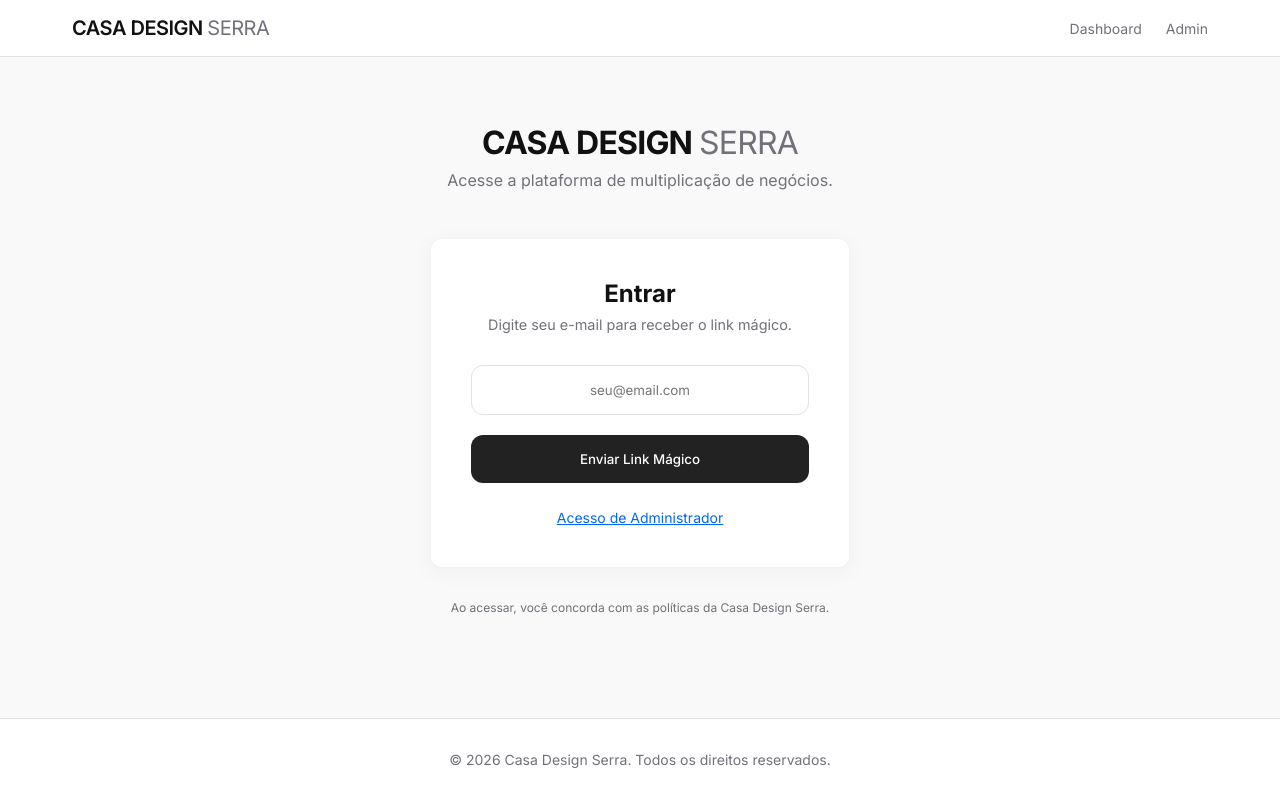
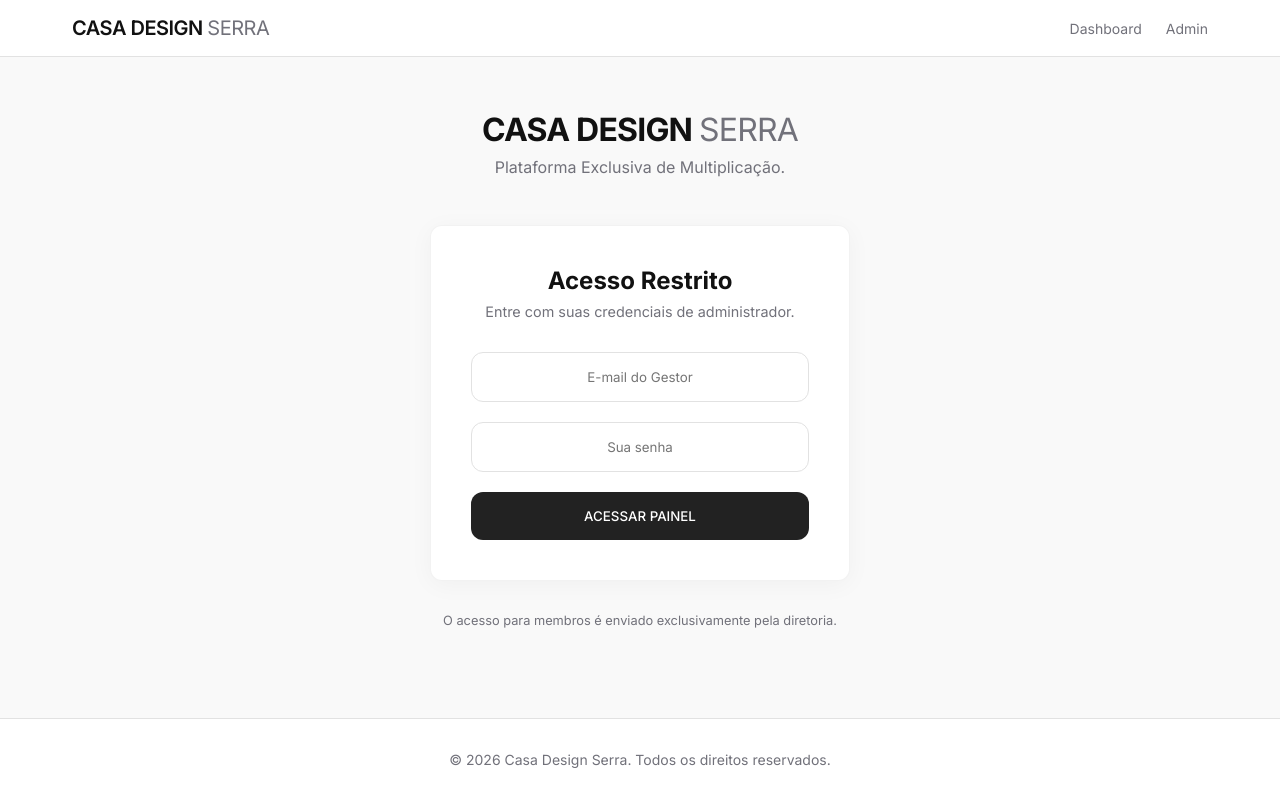
Before and after one commit to Conexaoarq/crm-casa-design-serra, a Next.js app: page /login in a window 1280 px wide. Built offline with nearby package versions, Linux system fonts and the light colour scheme.

Commit message:
feat: total control invite system for admin

```diff
--- a/app/login/page.tsx
+++ b/app/login/page.tsx
@@ -7,42 +7,21 @@ export default function LoginPage() {
   const [email, setEmail] = useState('');
   const [password, setPassword] = useState('');
   const [loading, setLoading] = useState(false);
-  const [sent, setSent] = useState(false);
-  const [isAdminMode, setIsAdminMode] = useState(false);
+  const [isAdminMode, setIsAdminMode] = useState(true); // Começa no modo admin por padrão agora
 
   const handleSubmit = async (e: React.FormEvent) => {
     e.preventDefault();
     setLoading(true);
 
-    if (isAdminMode) {
     const result = await signIn('credentials', {
       email,
       password,
       redirect: true,
       callbackUrl: '/admin'
     });
-    } else {
-      await signIn('email', { email, callbackUrl: '/' });
-      setSent(true);
-    }
 
     setLoading(false);
   };
-
-  if (sent) {
-    return (
-      <div className="container animate-fade-in" style={{ display: 'flex', flexDirection: 'column', alignItems: 'center', justifyContent: 'center', minHeight: '70vh', textAlign: 'center' }}>
-        <div style={{ width: '80px', height: '80px', borderRadius: '50%', backgroundColor: '#000000', color: '#ffffff', display: 'flex', alignItems: 'center', justifyContent: 'center', marginBottom: '2rem' }}>
-          <svg width="40" height="40" viewBox="0 0 24 24" fill="none" stroke="currentColor" strokeWidth="2" strokeLinecap="round" strokeLinejoin="round"><path d="M4 4h16c1.1 0 2 .9 2 2v12c0 1.1-.9 2-2 2H4c-1.1 0-2-.9-2-2V6c0-1.1.9-2 2-2z"/><polyline points="22,6 12,13 2,6"/></svg>
-        </div>
-        <h2 style={{ fontSize: '2rem', fontWeight: 700, marginBottom: '1rem' }}>Verifique seu E-mail!</h2>
-        <p style={{ color: 'var(--muted-foreground)', maxWidth: '400px', lineHeight: 1.6 }}>
-          Enviamos um <strong>link mágico</strong> para <strong>{email}</strong>.
-          Clique no botão dentro do e-mail para acessar a plataforma.
-        </p>
-      </div>
-    );
-  }
 
   return (
     <div className="container animate-fade-in" style={{ display: 'flex', flexDirection: 'column', alignItems: 'center', justifyContent: 'center', minHeight: '70vh' }}>
@@ -53,30 +32,29 @@ export default function LoginPage() {
             CASA DESIGN <span style={{ color: 'var(--muted-foreground)', fontWeight: 400 }}>SERRA</span>
           </div>
           <p style={{ color: 'var(--muted-foreground)', fontSize: '1rem' }}>
-            Acesse a plataforma de multiplicação de negócios.
+            Plataforma Exclusiva de Multiplicação.
           </p>
         </div>
 
         <div className="glass-panel" style={{ padding: '2.5rem', borderRadius: 'var(--radius)', backgroundColor: 'var(--background)' }}>
           <h1 style={{ fontSize: '1.5rem', fontWeight: 700, marginBottom: '0.5rem' }}>
-            {isAdminMode ? 'Gestão Admin' : 'Entrar'}
+            Acesso Restrito
           </h1>
           <p style={{ color: 'var(--muted-foreground)', fontSize: '0.9rem', marginBottom: '2rem' }}>
-            {isAdminMode ? 'Use seu e-mail e senha de gestor.' : 'Digite seu e-mail para receber o link mágico.'}
+            Entre com suas credenciais de administrador.
           </p>
 
           <form onSubmit={handleSubmit} style={{ display: 'flex', flexDirection: 'column', gap: '1.25rem' }}>
             <input
               type="email"
               className="input-field"
-              placeholder="seu@email.com"
+              placeholder="E-mail do Gestor"
               required
               value={email}
               onChange={(e) => setEmail(e.target.value)}
               style={{ textAlign: 'center', padding: '1rem' }}
             />
 
-            {isAdminMode && (
             <input
               type="password"
               className="input-field"
@@ -86,25 +64,15 @@ export default function LoginPage() {
               onChange={(e) => setPassword(e.target.value)}
               style={{ textAlign: 'center', padding: '1rem' }}
             />
-            )}
 
             <button type="submit" className="btn-primary" style={{ width: '100%', padding: '1rem' }} disabled={loading}>
-              {loading ? 'Aguarde...' : (isAdminMode ? 'Acessar Painel' : 'Enviar Link Mágico')}
+              {loading ? 'Validando...' : 'ACESSAR PAINEL'}
             </button>
           </form>
-
-          <div style={{ marginTop: '1.5rem' }}>
-            <button
-              onClick={() => setIsAdminMode(!isAdminMode)}
-              style={{ background: 'none', border: 'none', color: '#0066ff', cursor: 'pointer', fontSize: '0.875rem', textDecoration: 'underline' }}
-            >
-              {isAdminMode ? 'Voltar para Login de Membro' : 'Acesso de Administrador'}
-            </button>
-          </div>
         </div>
 
-        <p style={{ marginTop: '2rem', color: 'var(--muted-foreground)', fontSize: '0.75rem' }}>
-          Ao acessar, você concorda com as políticas da Casa Design Serra.
+        <p style={{ marginTop: '2rem', color: 'var(--muted-foreground)', fontSize: '0.8rem' }}>
+          O acesso para membros é enviado exclusivamente pela diretoria.
         </p>
       </div>
     </div>
```
Also changed, not shown: app/admin/membros/page.tsx (+61 -5 lines). Lines whose indentation alone changed are shown as unchanged.
